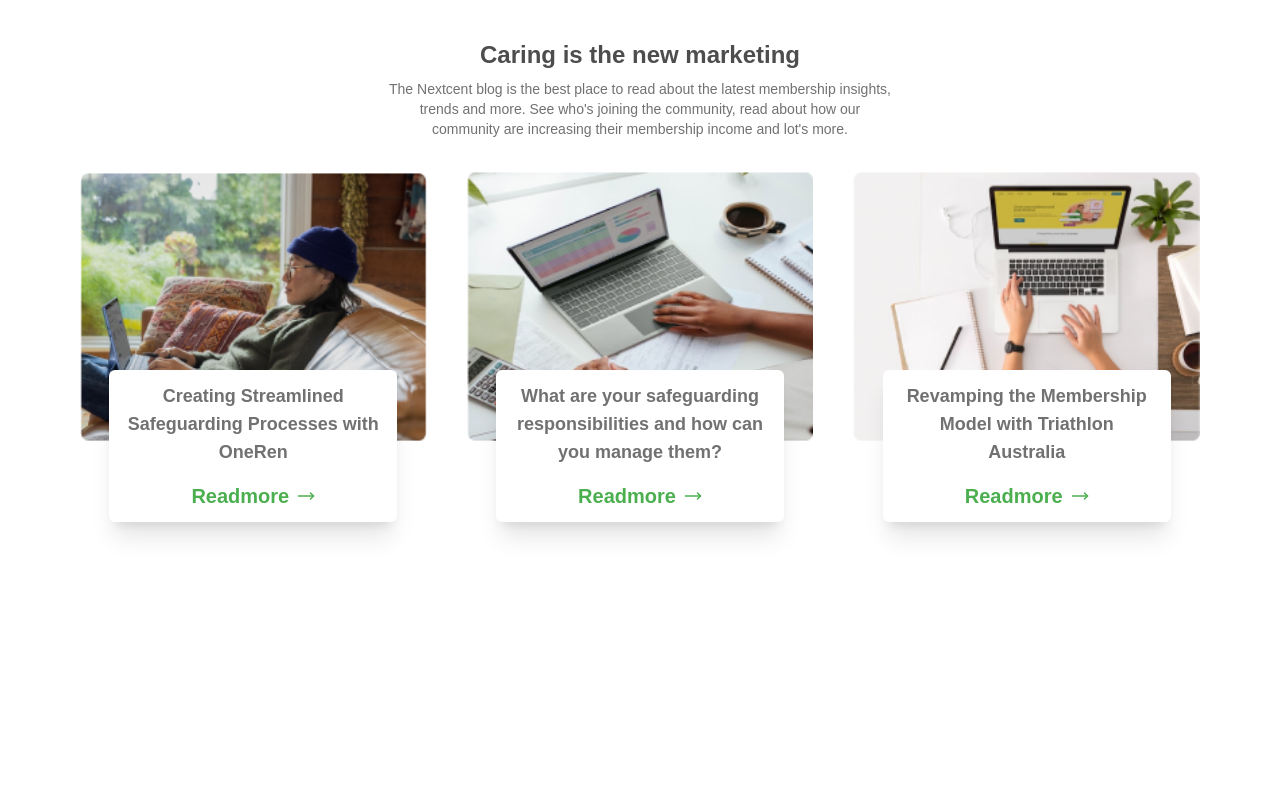
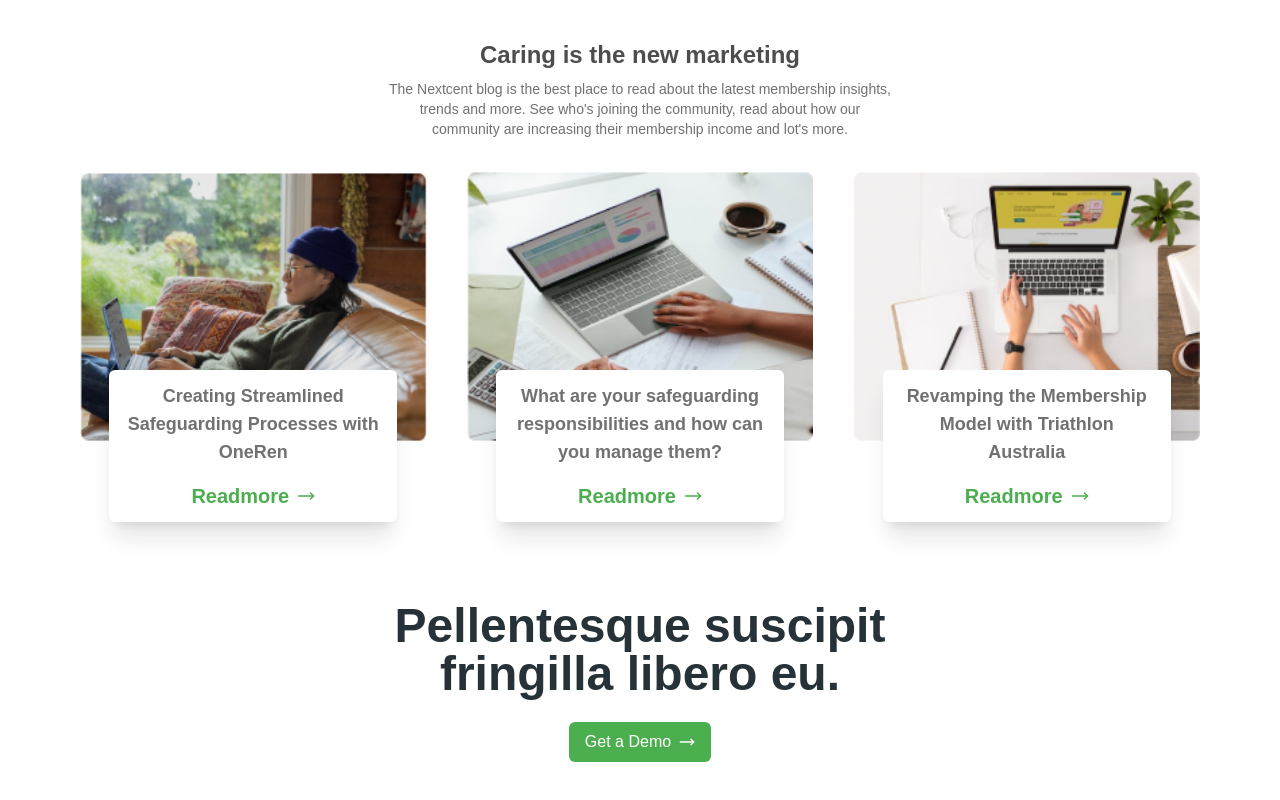
Before and after one commit to KalpitChandekar/Nexcent, a Next.js app: page / in a window 1280 px wide. Shown: the part 3351-4151 px from the top of the page. Before the commit the page ends 3953 px from the top, so only its background shows below. Built offline with nearby package versions, Linux system fonts and the light colour scheme.

Commit message:
[feat]: Add Demo section

```diff
--- a/app/page.tsx
+++ b/app/page.tsx
@@ -1,5 +1,6 @@
 import Clients from "@/components/Clients";
 import Community from "@/components/Community";
+import Demo from "@/components/Demo";
 import Design from "@/components/Design";
 import Helping from "@/components/Helping";
 import Hero from "@/components/Hero";
@@ -26,6 +27,7 @@ const page = () => {
         <Testimonial />
       </section>
       <Marketing />
+      <Demo/>
     </main>
   );
 };
```
